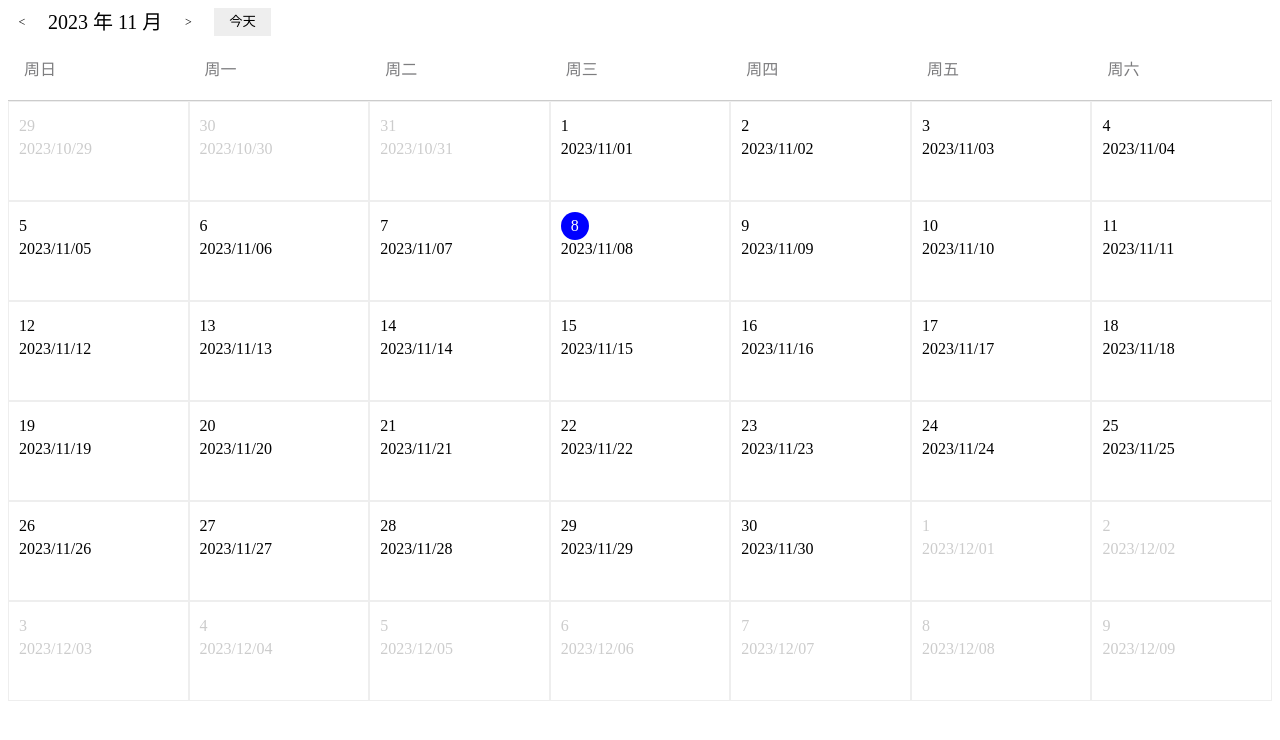
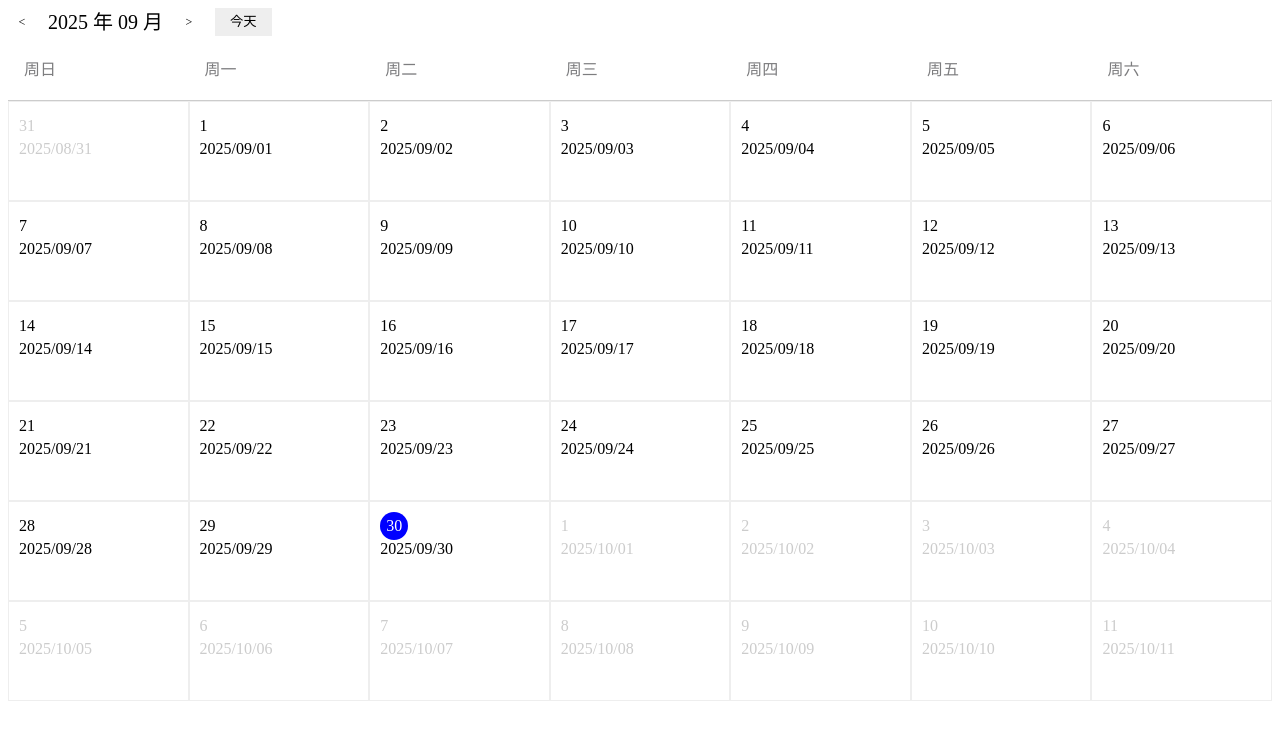
Before and after one commit to iJay/react-learn, a React (Vite) app in the folder calendar-component/: page / in a window 1280 px wide. Shown: the top 740 px of the page. Built offline with nearby package versions, Linux system fonts and the light colour scheme.

Commit message:
calendar-component-02 fixed onChange非必填

```diff
--- a/calendar-component/src/App.tsx
+++ b/calendar-component/src/App.tsx
@@ -1,15 +1,20 @@
-import dayjs from 'dayjs';
-import Calendar from './Calendar'
+import dayjs, { Dayjs } from 'dayjs';
+import Calendar from './Calendar/index2'
+import { useState } from 'react';
 
 function App() {
+  // const [date, setDate] = useState<Dayjs>(dayjs())
+  // function onChange(date: Dayjs) {
+  //   setDate(date)
+  //   console.log(date)
+  // }
   return (
     <div className="App">
       <Calendar
         locale="zh-CN"
-        value={dayjs('2023-11-08')}
-        onChange={(date) => {
-          alert(date.format('YYYY-MM-DD'));
-        }}
+        defaultValue={dayjs().subtract(1, 'month')}
+        // value={date}
+        // onChange={onChange}
         className="custom-calendar"
         style={{ backgroundColor: '#fff'}}
         // dateRender={(currentDate) => {
--- a/calendar-component/src/Calendar/index.tsx
+++ b/calendar-component/src/Calendar/index.tsx
@@ -8,13 +8,14 @@ import LocaleContext from './LocaleContext'
 import dayjs from 'dayjs'
 
 export interface CalendarProps {
-  value: Dayjs;
+  value?: Dayjs;
+  defaultValue?: Dayjs;
   className?: string | string[];
   style?: React.CSSProperties;
   dateRender?: (currentDate: Dayjs) => ReactNode;
   dateInnerContent?: (currentDate: Dayjs) => ReactNode;
   locale?: string,
-  onChange: (date: Dayjs) => void
+  onChange?: (date: Dayjs) => void
 }
 
 function Calendar(props: CalendarProps) {
--- a/calendar-component/src/Calendar/index2.tsx
+++ b/calendar-component/src/Calendar/index2.tsx
@@ -9,13 +9,14 @@ import dayjs from 'dayjs'
 import { useControllableValue } from 'ahooks'
 
 export interface CalendarProps {
-  value: Dayjs;
+  value?: Dayjs;
+  defaultValue?: Dayjs;
   className?: string | string[];
   style?: React.CSSProperties;
   dateRender?: (currentDate: Dayjs) => ReactNode;
   dateInnerContent?: (currentDate: Dayjs) => ReactNode;
   locale?: string,
-  onChange: (date: Dayjs) => void
+  onChange?: (date: Dayjs) => void
 }
 
 function Calendar(props: CalendarProps) {
@@ -25,7 +26,6 @@ function Calendar(props: CalendarProps) {
     defaultValue: dayjs()
   })
   const [curMonth, setCurMonth] = useState<Dayjs>(curValue)
-
   function changeValue(date: Dayjs) {
     setCurMonth(date)
     setCurValue(date)
```
